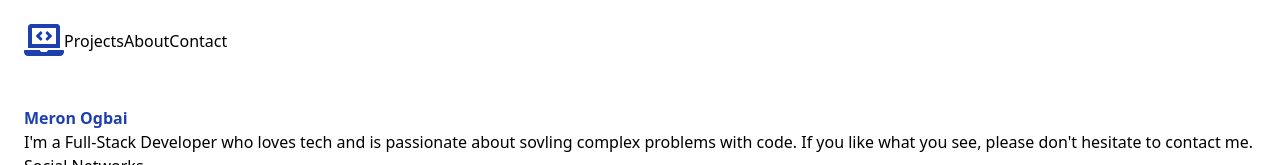
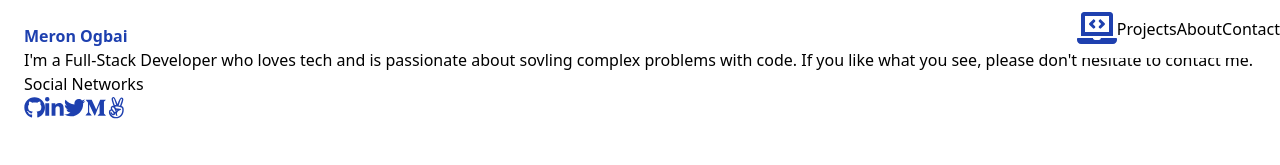
Before and after one commit to meronogbai/portfolio-legacy, a website built with webpack: page dist/index.html in a window 1280 px wide. Shown: the top 165 px of the page. Built offline with nearby package versions, Linux system fonts and the light colour scheme; files whose address does not match are found by name.

Commit message:
Make navbar fixed and add shadow on scroll to it

```diff
--- a/src/index.js
+++ b/src/index.js
@@ -37,6 +37,7 @@ const injectDetails = (modalBody) => {
   return details;
 };
 
+const nav = document.querySelector('nav');
 const modalBtns = document.querySelectorAll('.modal-btn');
 
 modalBtns.forEach(modalBtn => {
@@ -67,3 +68,11 @@ modalBtns.forEach(modalBtn => {
     document.body.append(modalBg);
   });
 });
+
+window.addEventListener('scroll', () => {
+  if (window.scrollY === 0) {
+    nav.classList.remove('shadow');
+  } else {
+    nav.classList.add('shadow');
+  }
+});
--- a/src/style.css
+++ b/src/style.css
@@ -4,7 +4,6 @@
 
 /* General */
 
-nav,
 section {
   @apply p-6;
 }
```
Also changed, not shown: dist/index.html.
